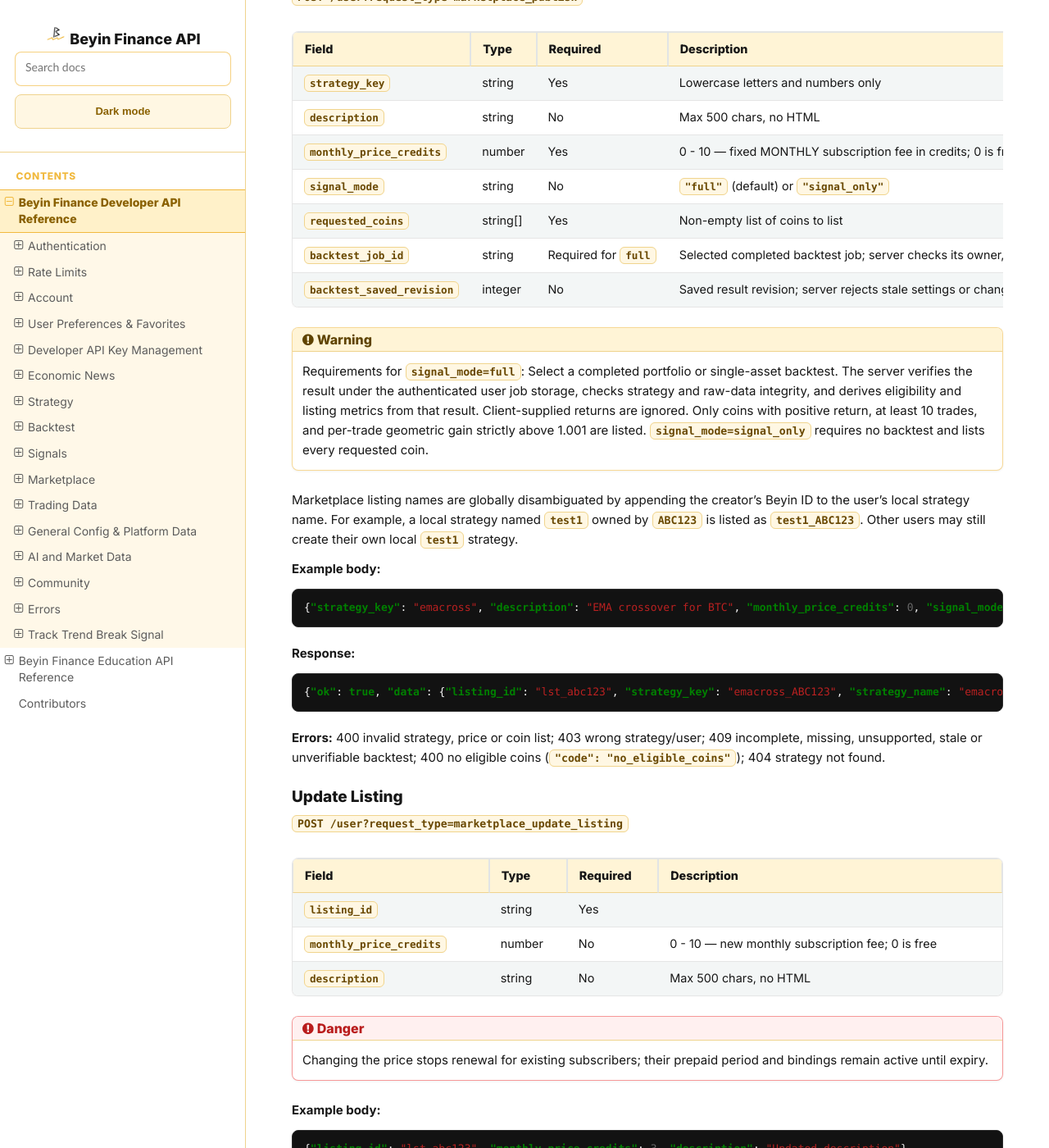
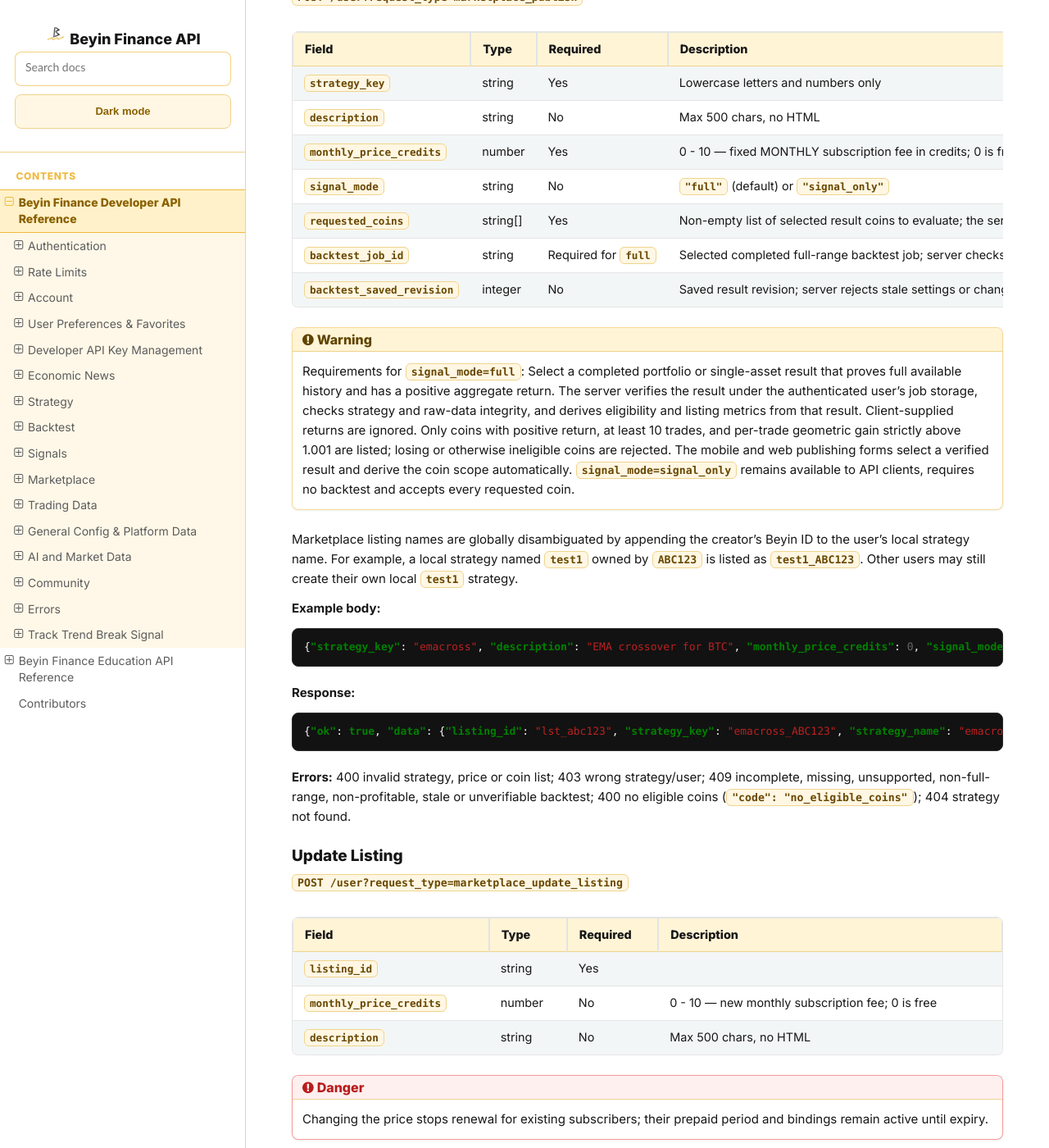
Before and after one commit to jnrbrain/Beyin-Finance, a Sphinx documentation site: the page built from docs/endpoints.md, in a window 1280 px wide and 1400 px high, scrolled down 55267 px. Shown: the whole window at 82% size. Built offline with Sphinx 7.4.7 and the Read the Docs theme 3.1.0, drawn with Linux system fonts in a browser that asks for light colours.

Commit message:
Document profitable full-range Marketplace publishing
Clarify full-range and aggregate-profit requirements, automatic coin scope and rejection behavior in the public API reference.

````diff
--- a/docs/endpoints.md
+++ b/docs/endpoints.md
@@ -2555,12 +2555,12 @@ page. Malformed cursors and non-integer page sizes return HTTP 400.
 | `description` | string | No | Max 500 chars, no HTML |
 | `monthly_price_credits` | number | Yes | 0 - 10 — fixed MONTHLY subscription fee in credits; 0 is free (billing is monthly, prepaid) |
 | `signal_mode` | string | No | `"full"` (default) or `"signal_only"` |
-| `requested_coins` | string[] | Yes | Non-empty list of coins to list |
-| `backtest_job_id` | string | Required for `full` | Selected completed backtest job; server checks its owner, strategy, raw data and result |
+| `requested_coins` | string[] | Yes | Non-empty list of selected result coins to evaluate; the server lists only eligible profitable coins |
+| `backtest_job_id` | string | Required for `full` | Selected completed full-range backtest job; server checks its owner, strategy, range, raw data and result |
 | `backtest_saved_revision` | integer | No | Saved result revision; server rejects stale settings or changed source data |
 
 :::{warning}
-Requirements for `signal_mode=full`: Select a completed portfolio or single-asset backtest. The server verifies the result under the authenticated user job storage, checks strategy and raw-data integrity, and derives eligibility and listing metrics from that result. Client-supplied returns are ignored. Only coins with positive return, at least 10 trades, and per-trade geometric gain strictly above 1.001 are listed. `signal_mode=signal_only` requires no backtest and lists every requested coin.
+Requirements for `signal_mode=full`: Select a completed portfolio or single-asset result that proves full available history and has a positive aggregate return. The server verifies the result under the authenticated user's job storage, checks strategy and raw-data integrity, and derives eligibility and listing metrics from that result. Client-supplied returns are ignored. Only coins with positive return, at least 10 trades, and per-trade geometric gain strictly above 1.001 are listed; losing or otherwise ineligible coins are rejected. The mobile and web publishing forms select a verified result and derive the coin scope automatically. `signal_mode=signal_only` remains available to API clients, requires no backtest and accepts every requested coin.
 :::
 
 Marketplace listing names are globally disambiguated by appending the creator's
@@ -2578,7 +2578,7 @@ create their own local `test1` strategy.
 {"ok": true, "data": {"listing_id": "lst_abc123", "strategy_key": "emacross_ABC123", "strategy_name": "emacross_ABC123", "display_strategy_name": "emacross", "status": "active", "listed_coins": ["BTC", "ETH"], "rejected_coins": {"SOL": "negative_return", "DOGE": "insufficient_trades"}, "monthly_price_credits": 2, "billing_period": "monthly", "signal_mode": "full", "backtest_summary": {"BTC": {"pnl_pct": 12.5, "win_rate": 68.0, "trades": 42}}}}
 ```
 
-**Errors:** 400 invalid strategy, price or coin list; 403 wrong strategy/user; 409 incomplete, missing, unsupported, stale or unverifiable backtest; 400 no eligible coins (`"code": "no_eligible_coins"`); 404 strategy not found.
+**Errors:** 400 invalid strategy, price or coin list; 403 wrong strategy/user; 409 incomplete, missing, unsupported, non-full-range, non-profitable, stale or unverifiable backtest; 400 no eligible coins (`"code": "no_eligible_coins"`); 404 strategy not found.
 
 ### Update Listing
 
````
